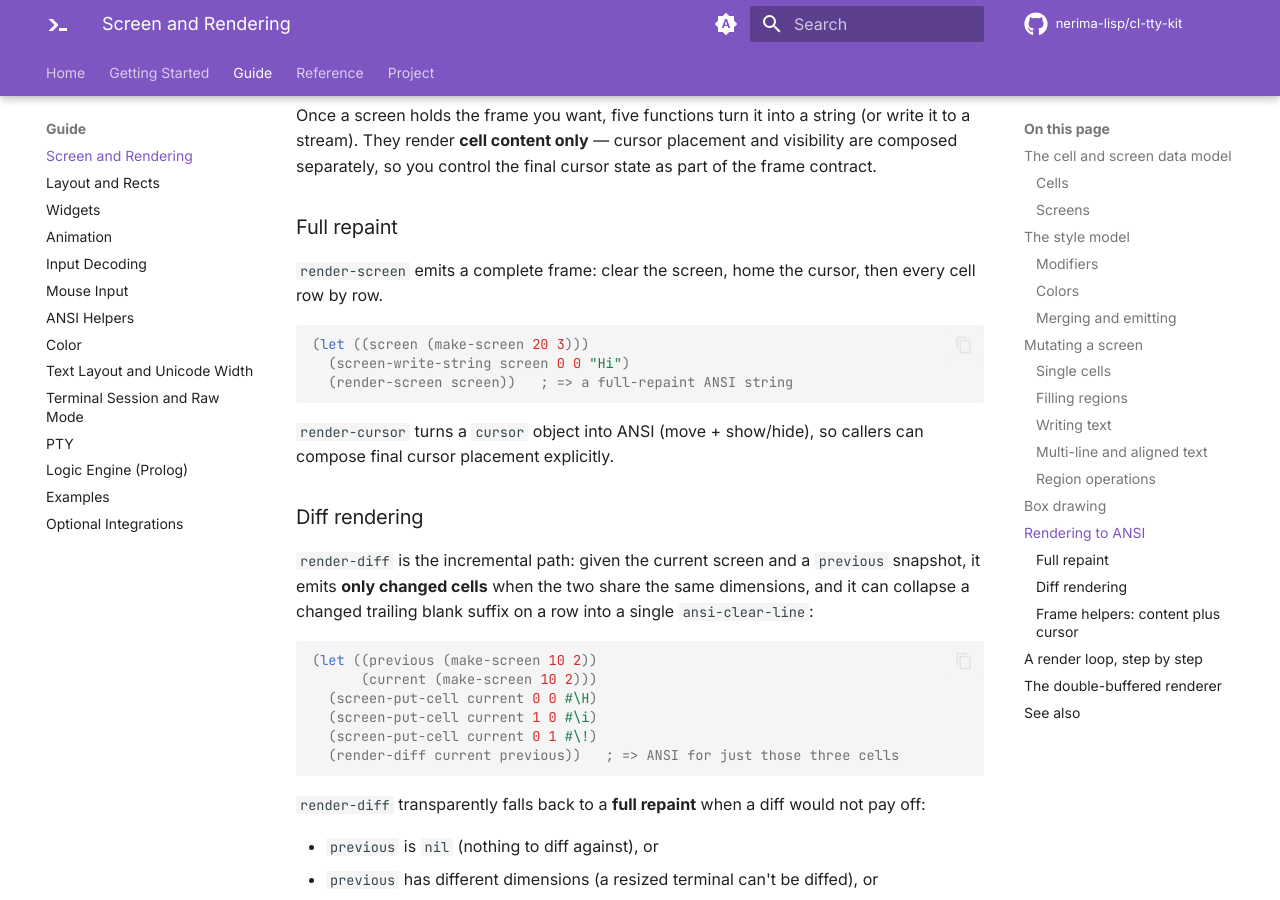
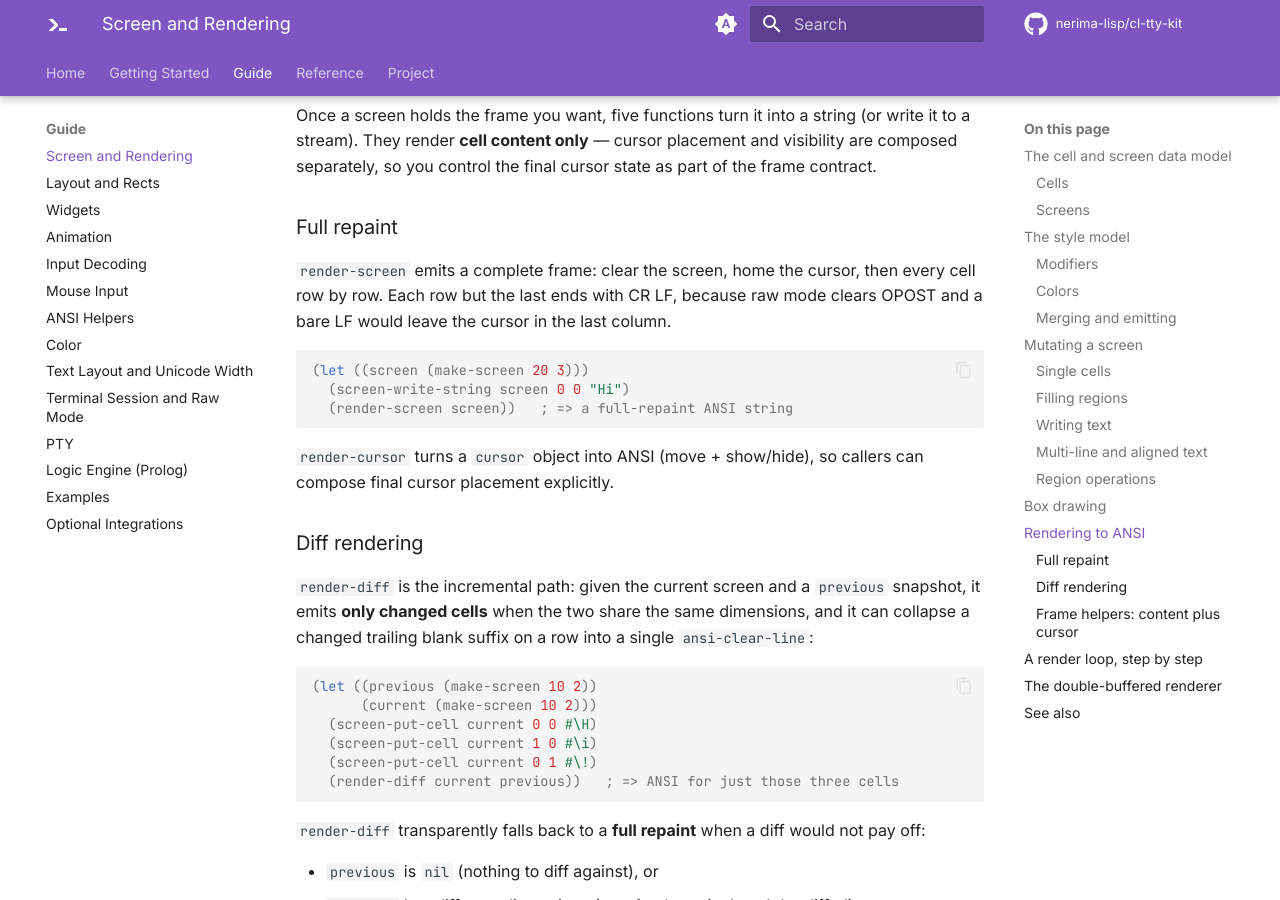
Before and after one commit to nerima-lisp/cl-tty-kit, an MkDocs documentation site: the page built from docs/src/guide/screen-and-rendering.md, in a window 1280 px wide and 900 px high, scrolled down 6589 px. Built offline with MkDocs 1.6.1 and Material for MkDocs 9.7.7, drawn with Linux system fonts in a browser that asks for light colours; comment, search, counter and statistics services are not loaded.

Commit message:
fix(render): end full-repaint rows with CR LF
Raw mode clears OPOST, so the bare LF between rows kept the cursor in
the last column after a full-width row. The next row then started
there and wrapped, each row took two terminal lines, and the screen
scrolled, leaving cells unpainted until a later diff touched them.

````diff
--- a/docs/src/guide/screen-and-rendering.md
+++ b/docs/src/guide/screen-and-rendering.md
@@ -323,7 +323,8 @@ of the frame contract.
 ### Full repaint
 
 `render-screen` emits a complete frame: clear the screen, home the cursor, then
-every cell row by row.
+every cell row by row. Each row but the last ends with CR LF, because raw mode
+clears OPOST and a bare LF would leave the cursor in the last column.
 
 ```lisp
 (let ((screen (make-screen 20 3)))
````
Also changed, not shown: 5 other files.
